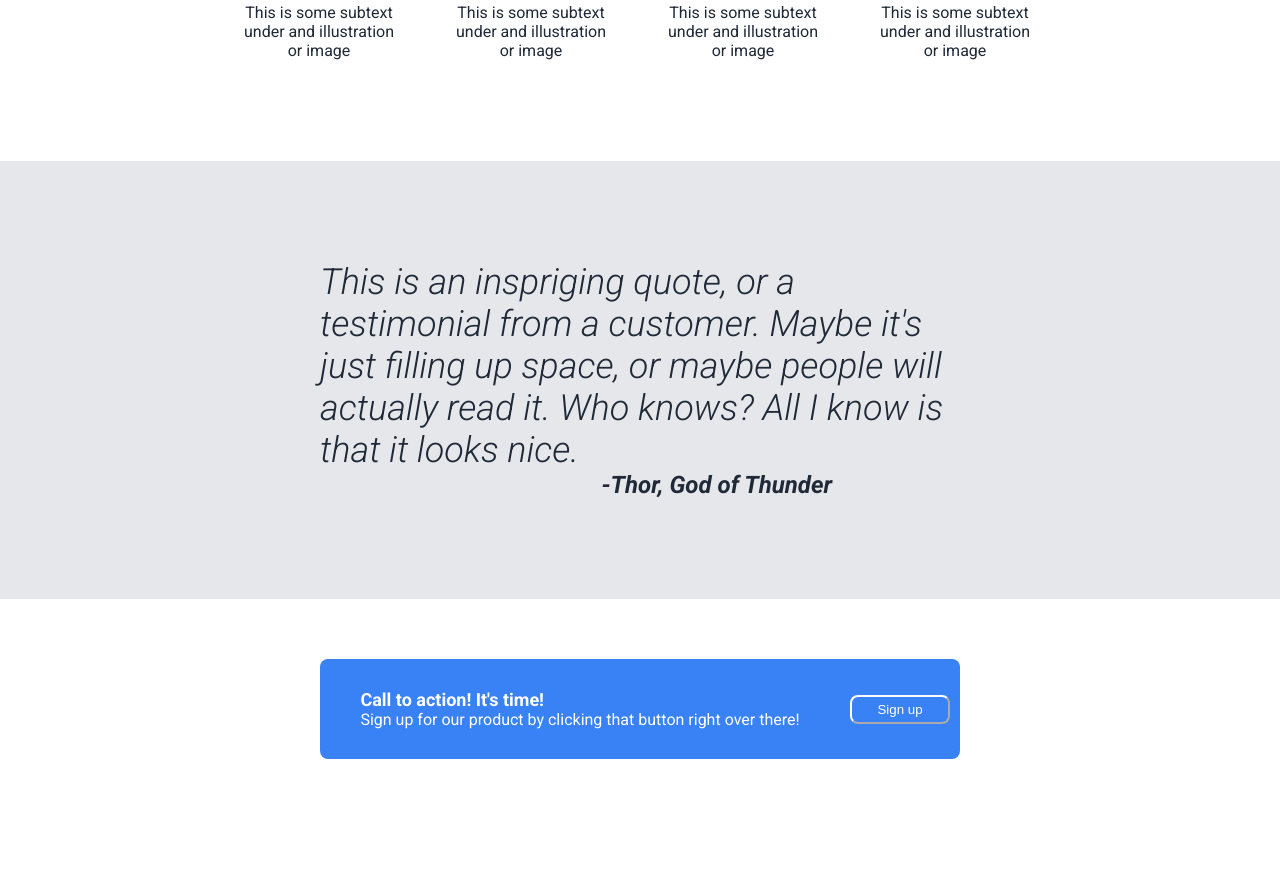
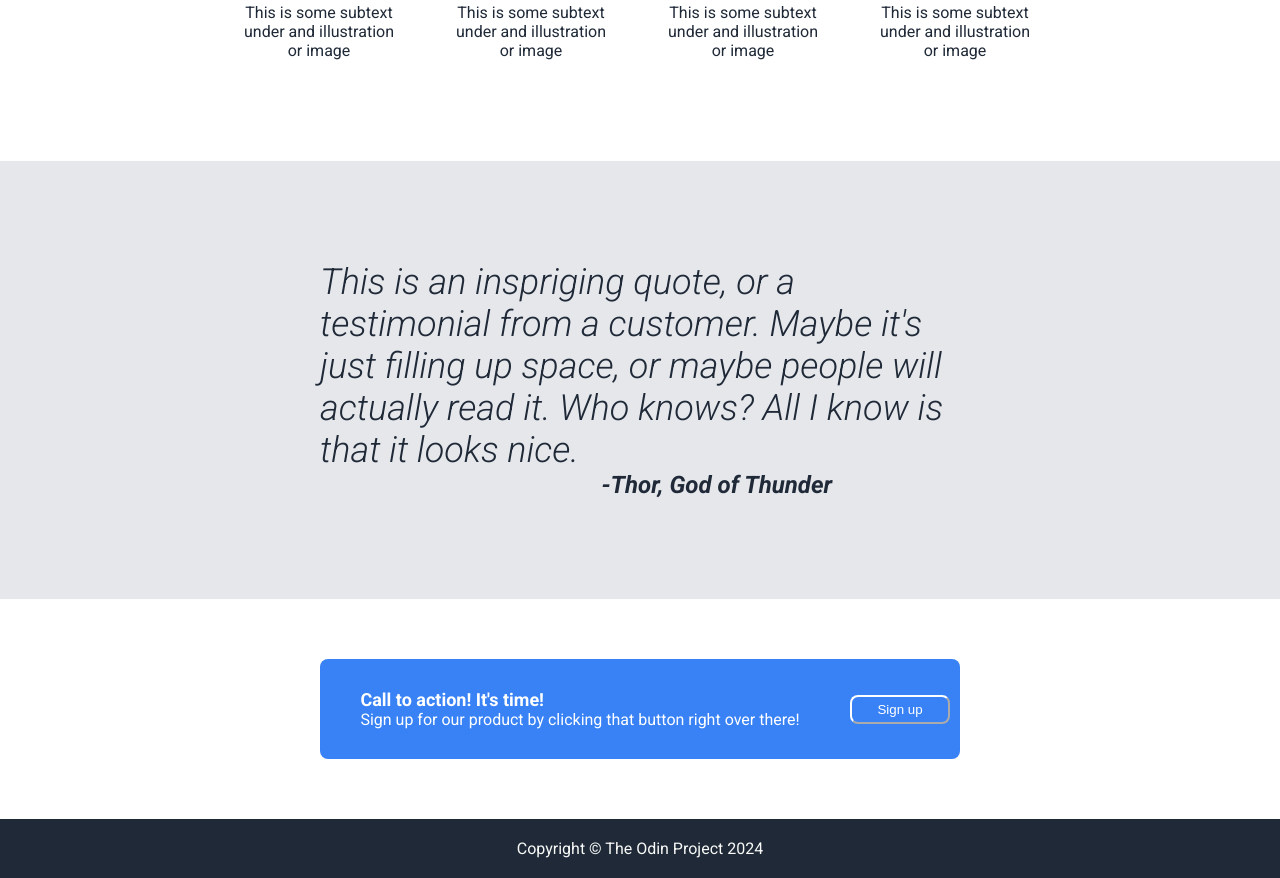
Before and after one commit to djsimtech/foundations-landing-page, a plain HTML site: page index.html in a window 1280 px wide. Shown: the part 695-1573 px from the top of the page. Before the commit the page ends 1514 px from the top, so only its background shows below. Drawn offline with Linux system fonts and the light colour scheme.

Commit message:
Added footer content and styling

```diff
--- a/index.html
+++ b/index.html
@@ -82,5 +82,8 @@
         <button>Sign up</button>
       </div>
     </div>
+    <footer class="footer">
+      <p>Copyright &copy; The Odin Project 2024</p>
+    </footer>
   </body>
 </html>
--- a/style.css
+++ b/style.css
@@ -164,3 +164,11 @@ li a {
   font-weight: bolder;
   font-size: 18px;
 }
+
+.footer {
+  background-color: #1f2937;
+  font-family: "Roboto";
+  color: #f9faf8;
+  text-align: center;
+  padding: 20px;
+}
```
